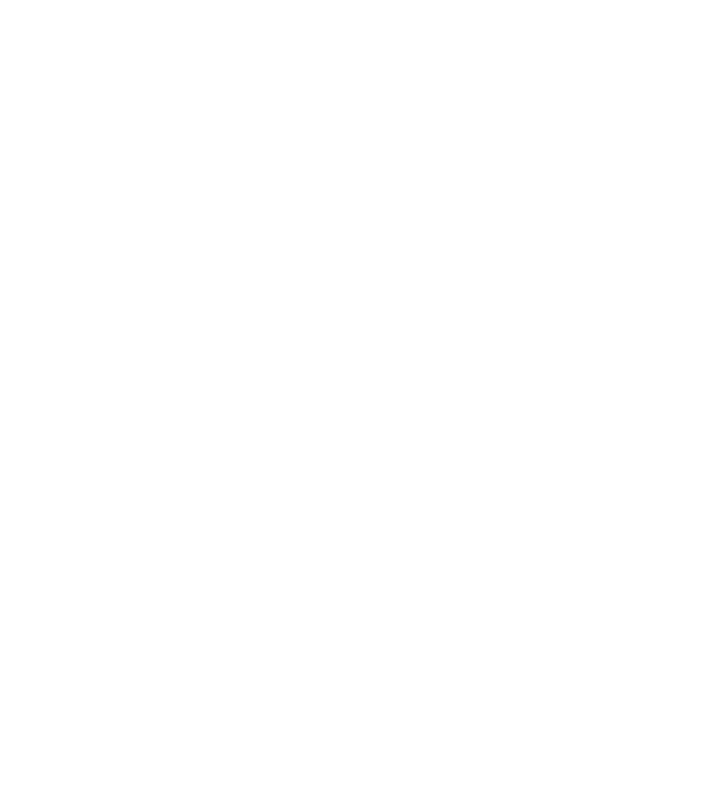
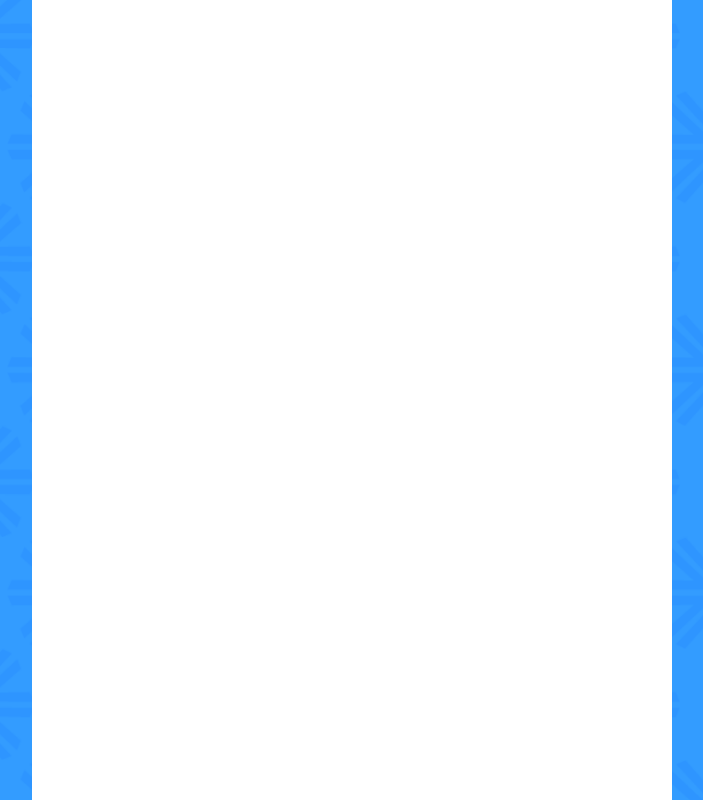
Before and after one commit to davidtpires/voll2, a React (Create React App) app in the folder web/: page /login in a window 1280 px wide. Before the commit this address had no page. Shown: the whole page, without its empty margins (288-991 px from the left). Built offline with nearby package versions, Linux system fonts and the light colour scheme; the HTML template or start-up script is replaced by a standard one.

Commit message:
Página base

```diff
--- a/web/src/AppRoutes.tsx
+++ b/web/src/AppRoutes.tsx
@@ -2,6 +2,8 @@
 import Dashboard from "./pages/Dashboard";
 import PaginaBase from "./pages/PaginaBase";
 import PaginaInicial from "./pages/PaginaInicial";
+import PaginaBaseFormulario from "./pages/PaginaBaseFormulario";
+import Login from "./pages/Login";
 
 function AppRoutes() {
     return (
@@ -11,6 +13,9 @@
                 <Route index element={<PaginaInicial />} />
                 <Route path="/dashboard" element={<Dashboard />} />
             </Route>
+            <Route path="/" element={<PaginaBaseFormulario />}>
+                <Route path="/login" element={<Login />} />
+            </Route>
         </Routes>
         </BrowserRouter>
     )
--- /dev/null
+++ b/web/src/pages/Login/index.tsx
@@ -0,0 +1,8 @@
+function Login() {
+  return (
+    <>
+    </>
+  )
+}
+
+export default Login
--- /dev/null
+++ b/web/src/pages/PaginaBaseFormulario/index.tsx
@@ -0,0 +1,36 @@
+import styled from "styled-components"
+import imagemDeFundo from "./ImagemDeFundo.png"
+import { Outlet } from "react-router-dom"
+
+const ContainerPrincipal = styled.div`
+    background-image: url(${imagemDeFundo});
+    background-size: cover;
+    width: 100vw;
+    height: 100vh;
+    display: flex;
+    flex-direction: column;
+    align-items: center;
+    background-image: url(${imagemDeFundo});
+`
+
+const Container = styled.div`
+background-color: white;
+width: 50vw;
+height: 100%;
+display: flex;
+flex-direction: column;
+align-items: center;
+`
+
+function PaginaBaseFormulario() {
+  return (
+    <ContainerPrincipal>
+        <Container>
+                <Outlet />
+            </Container>
+
+    </ContainerPrincipal>
+  )
+}
+
+export default PaginaBaseFormulario
```
Also changed, not shown: web/src/pages/PaginaBaseFormulario/ImagemDeFundo.png (added).
